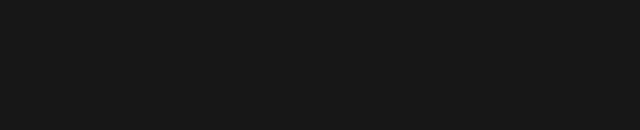
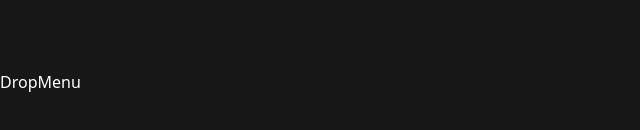
Before and after one commit to pato-1441/portfolioPatricio, a React (Vite) app: page / in a window 1280 px wide. Shown: the part 338-468 px from the top of the page, without its empty margins (0-640 px from the left). Built offline with nearby package versions, Linux system fonts and the light colour scheme.

Commit message:
looking for good react components library

```diff
--- a/src/App.jsx
+++ b/src/App.jsx
@@ -1,9 +1,11 @@
+import DropMenu from "./components/DropMenu/DropMenu";
 import MainText from "./components/MainText/MainText";
 
 const App = () => {
   return (
     <div className="min-h-screen w-full bg-neutral-900 text-white scroll-smooth">
       <MainText />
+      <DropMenu/>
     </div>
   );
 };
--- /dev/null
+++ b/src/components/DropMenu/DropMenu.jsx
@@ -0,0 +1,9 @@
+import React from 'react'
+
+const DropMenu = () => {
+  return (
+    <div>DropMenu</div>
+  )
+}
+
+export default DropMenu
```
